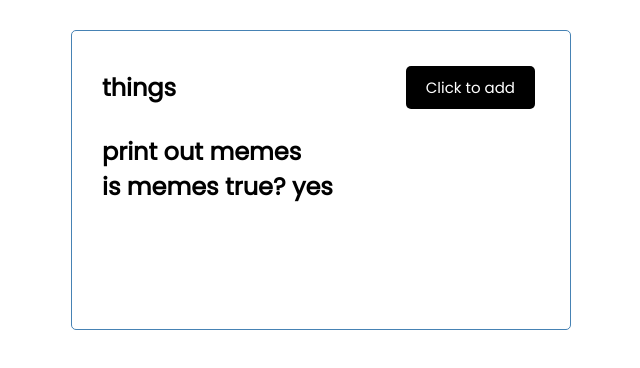
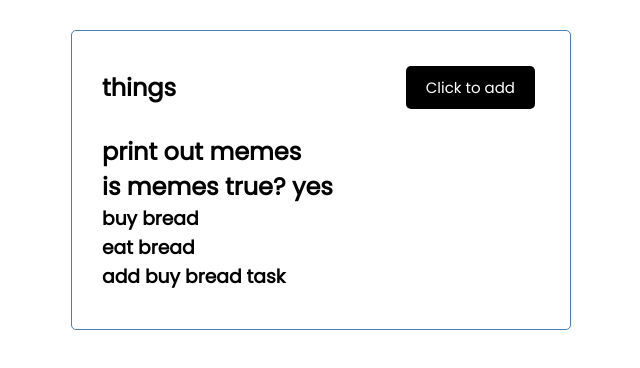
Before and after one commit to FlimothyCrow/Meme-Gallery, a React (Create React App) app: page / in a window 1280 px wide. Shown: the top 368 px of the page, without its empty margins (319-959 px from the left). Built offline with nearby package versions, Linux system fonts and the light colour scheme.

Commit message:
defined Tasks component

```diff
--- a/src/App.js
+++ b/src/App.js
@@ -1,5 +1,7 @@
 import "./App.css"
 import Header from "./components/Header"
+import Tasks from "./components/Tasks"
+import { useState } from "react"
 
 const memesText = "memes"
 
@@ -11,11 +13,33 @@ const memesText = "memes"
 // if not, error state, try again
 
 function App() {
+    const [arrayOfTasks, setTasks] = useState([
+        {
+            id: 1,
+            text: "buy bread",
+            day: "05/01/2022",
+            reminder: true,
+        },
+        {
+            id: 2,
+            text: "eat bread",
+            day: "05/01/2022",
+            reminder: true,
+        },
+        {
+            id: 3,
+            text: "add buy bread task",
+            day: "05/01/2022",
+            reminder: true,
+        },
+    ])
+
     return (
         <div className="container">
             <Header title="things" />
             <h2>print out {memesText}</h2>
             <h2>is memes true? {memesText ? "yes" : "no"}</h2>
+            <Tasks arrayOfTasks={arrayOfTasks} />
         </div>
     )
 }
--- /dev/null
+++ b/src/components/Tasks.js
@@ -0,0 +1,11 @@
+export const Tasks = ({ arrayOfTasks }) => {
+    return (
+        <>
+            {arrayOfTasks.map((taskObject) => (
+                <h3 key={taskObject.id}>{taskObject.text}</h3>
+            ))}
+        </>
+    )
+}
+
+export default Tasks
```
